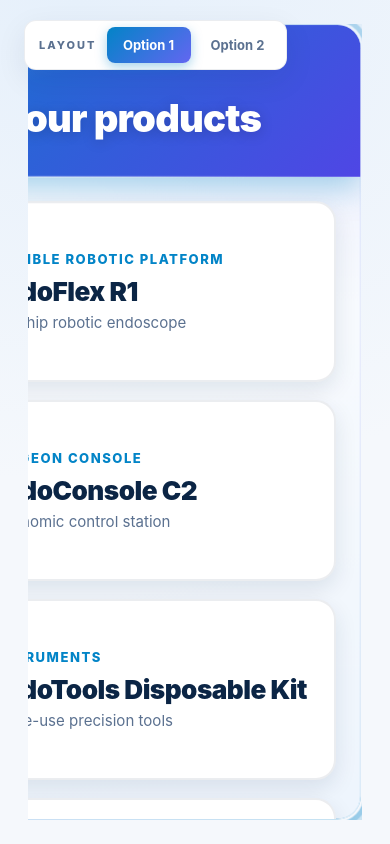
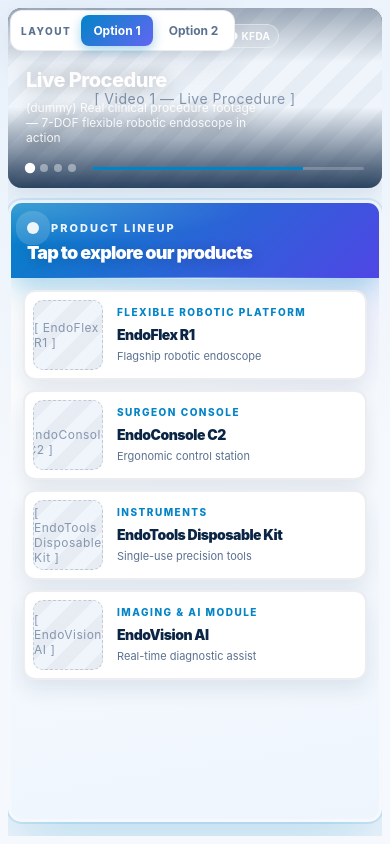
Before and after one commit to esl-0604/EndoDashboard, a Next.js app: page / in a window 390 px wide. Built offline with nearby package versions, Linux system fonts and the light colour scheme.

Commit message:
Add responsive mobile/tablet breakpoints for all layouts

```diff
--- a/app/globals.css
+++ b/app/globals.css
@@ -895,3 +895,186 @@ button { font-family: inherit; color: inherit; cursor: pointer; border: none; ba
     repeating-linear-gradient(135deg, rgba(255,255,255,0.04) 0 14px, transparent 14px 28px),
     linear-gradient(135deg, #082345 0%, #0284c7 100%);
 }
+
+/* ===================== Responsive ===================== */
+
+/* ---------- Tablet (≤ 1100px) ---------- */
+@media (max-width: 1100px) {
+  :root { --rail-w: 420px; --gap: 16px; }
+  .app { padding: 16px 18px; }
+  .rail-header { padding: 28px 24px 20px; }
+  .rail-title { font-size: 24px; }
+  .rail-thumb { width: 140px; }
+  .rail-tile { min-height: 130px; gap: 14px; padding: 12px; }
+  .rail-name { font-size: 20px; }
+  .rail-sub { font-size: 12px; }
+  .slide-caption h2 { font-size: 28px; }
+  .slide-caption p { font-size: 14px; }
+  .panel-hero { grid-template-columns: 1fr; }
+  .panel-body { padding: 24px; }
+  .related-videos { grid-template-columns: repeat(2, 1fr); }
+  .clinical-grid { grid-template-columns: repeat(2, 1fr); }
+  .quad-name { font-size: 20px; }
+  .quad-detail-body { padding: 16px 18px 18px; }
+  .quad-specs { grid-template-columns: 1fr 1fr; }
+  .quad-clinical { grid-template-columns: repeat(2, 1fr); }
+  .quad-videos { grid-template-columns: repeat(2, 1fr); }
+}
+
+/* ---------- Mobile (≤ 768px) ---------- */
+@media (max-width: 768px) {
+  :root { --rail-w: 100%; --gap: 12px; --radius: 14px; }
+  .app { padding: 12px; height: 100vh; }
+
+  /* Layout toggle */
+  .layout-toggle {
+    top: 10px; left: 10px;
+    padding: 4px 4px 4px 10px;
+  }
+  .layout-toggle-label { font-size: 10px; letter-spacing: 1.5px; }
+  .layout-btn { padding: 8px 12px; font-size: 12px; min-width: 68px; }
+
+  /* ---- Layout 1: stack vertically ---- */
+  .showcase {
+    display: flex;
+    flex-direction: column;
+    gap: var(--gap);
+  }
+  .video-stage,
+  .product-rail,
+  .product-panel {
+    position: relative;
+    top: auto; left: auto; right: auto; bottom: auto;
+    width: 100%;
+  }
+  .video-stage {
+    height: 240px;
+    flex-shrink: 0;
+    opacity: 1;
+    border-radius: var(--radius);
+  }
+  .product-rail {
+    flex: 1;
+    min-height: 0;
+    border-radius: var(--radius);
+    background-origin: padding-box;
+    background-clip: padding-box;
+  }
+  .product-rail::before { display: none; }
+  .showcase:not(.detail) .product-rail {
+    animation: none;
+  }
+  .rail-header { padding: 18px 16px 14px; }
+  .rail-header::before { height: 4px; }
+  .rail-eyebrow { font-size: 11px; letter-spacing: 2px; }
+  .rail-title { font-size: 18px; margin-top: 8px; }
+  .rail-list { padding: 12px; gap: 10px; }
+  .rail-tile {
+    min-height: 100px;
+    padding: 10px;
+    gap: 12px;
+    border-radius: 12px;
+  }
+  .rail-thumb { width: 90px; height: 90px; border-radius: 10px; }
+  .rail-name { font-size: 16px; }
+  .rail-cat { font-size: 10px; }
+  .rail-sub { font-size: 11px; }
+
+  /* Layout 1: detail mode on mobile */
+  .showcase.detail .video-stage { display: none; }
+  .showcase.detail .product-rail {
+    left: auto;
+    flex: 0 0 auto;
+    max-height: 200px;
+  }
+  .showcase.detail .product-panel {
+    position: relative;
+    left: auto; right: auto;
+    width: 100%;
+    flex: 1;
+    min-height: 0;
+    transform: none;
+    opacity: 1;
+    pointer-events: auto;
+    border-radius: var(--radius);
+  }
+  .panel-header { padding: 16px 18px; }
+  .panel-title { font-size: 22px; }
+  .panel-body { padding: 18px; gap: 24px; }
+  .panel-hero { grid-template-columns: 1fr; gap: 16px; }
+  .placeholder-media.tall { min-height: 200px; }
+  .spec-grid { grid-template-columns: 1fr 1fr; gap: 8px; }
+  .spec-item { padding: 10px 12px; }
+  .spec-val { font-size: 15px; }
+  .related-videos { grid-template-columns: repeat(2, 1fr); gap: 10px; }
+  .video-thumb { min-height: 120px; }
+  .clinical-grid { grid-template-columns: repeat(2, 1fr); gap: 10px; }
+  .clinical-card { padding: 14px 10px; }
+  .clinical-num { font-size: 24px; }
+  .clinical-chart { min-height: 160px; }
+
+  /* ---- Layout 2 (Quad): adapt for mobile ---- */
+  .quad-cell { border-radius: var(--radius); }
+  .quad-label { left: 12px; bottom: 10px; }
+  .quad-name { font-size: 16px; margin-top: 4px; }
+  .quad-cat { font-size: 9px; letter-spacing: 1.5px; }
+  .quad-hint { top: 10px; right: 10px; padding: 5px 10px; font-size: 10px; }
+
+  /* Quad: detail panel full-screen overlay */
+  .quad-detail {
+    position: fixed !important;
+    border-radius: 0 !important;
+    z-index: 200;
+    inset: 0 !important;
+    width: 100% !important;
+    height: 100% !important;
+    opacity: 0;
+    transform: translateY(100%);
+    transition: transform 0.5s cubic-bezier(0.22, 1, 0.36, 1), opacity 0.3s ease !important;
+  }
+  .quad.active .quad-detail {
+    opacity: 1 !important;
+    transform: translateY(0) !important;
+  }
+  .quad-detail-header .panel-title { font-size: 20px; }
+  .quad-specs { grid-template-columns: 1fr 1fr; }
+  .quad-clinical { grid-template-columns: repeat(2, 1fr); }
+  .quad-videos { grid-template-columns: repeat(2, 1fr); }
+  .quad-videos .video-thumb { min-height: 80px; }
+  .now-playing-badge { font-size: 8px; padding: 4px 8px 4px 6px; }
+
+  /* Video modal */
+  .video-modal { padding: 12px; }
+  .video-modal-inner { border-radius: 14px; }
+  .video-modal-header { padding: 12px 16px; }
+  .video-modal-header h3 { font-size: 15px; }
+  .video-modal-close { width: 38px; height: 38px; font-size: 16px; }
+  .video-player { max-height: 50vh; }
+
+  /* Overlay badges */
+  .badges { flex-wrap: wrap; gap: 6px; }
+  .badge { font-size: 10px; padding: 5px 8px; }
+  .stage-overlay { padding: 16px 18px; }
+}
+
+/* ---------- Small phone (≤ 480px) ---------- */
+@media (max-width: 480px) {
+  .app { padding: 8px; }
+  .video-stage { height: 180px; }
+  .slide-caption h2 { font-size: 20px; }
+  .slide-caption p { font-size: 12px; }
+  .slide-dots { gap: 6px; }
+  .dot { width: 8px; height: 8px; }
+  .rail-tile { min-height: 80px; padding: 8px; gap: 10px; }
+  .rail-thumb { width: 70px; height: 70px; }
+  .rail-name { font-size: 14px; }
+  .showcase.detail .product-rail { max-height: 160px; }
+  .panel-title { font-size: 18px; }
+  .panel-body { padding: 14px; gap: 18px; }
+  .spec-grid { grid-template-columns: 1fr; }
+  .related-videos { grid-template-columns: 1fr; }
+  .clinical-grid { grid-template-columns: repeat(2, 1fr); gap: 8px; }
+  .clinical-num { font-size: 20px; }
+  .quad-name { font-size: 14px; }
+  .quad-hint { font-size: 9px; padding: 4px 8px; }
+}
```
